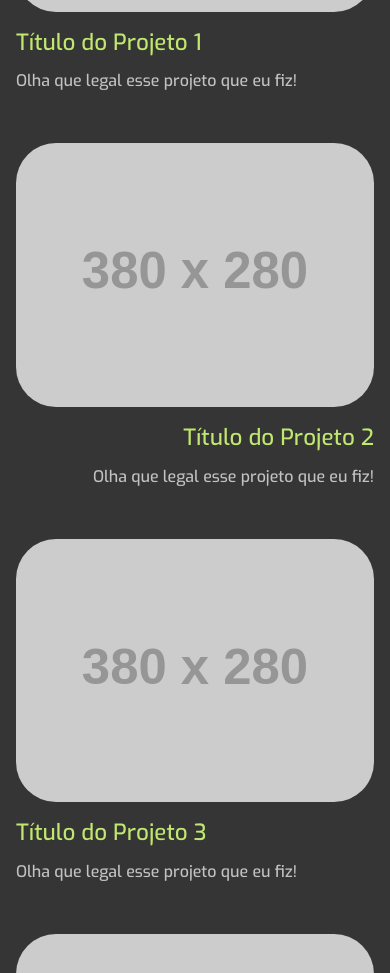
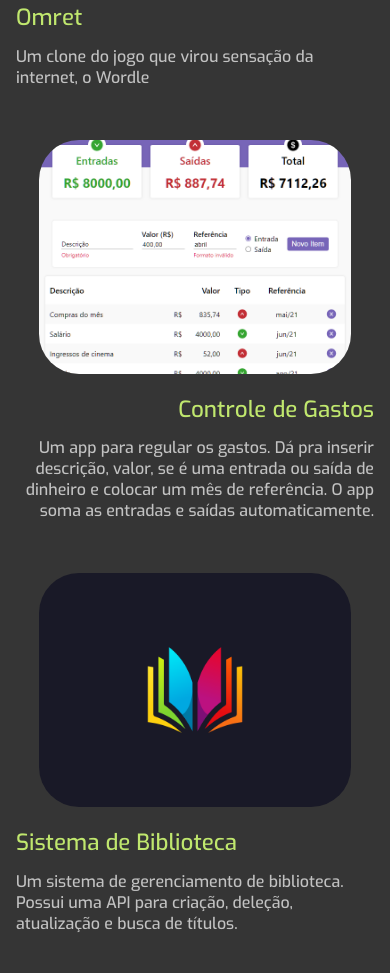
Before and after one commit to vhfarias/vhfarias.github.io, a plain HTML site: page index.html in a window 390 px wide. Shown: the part 1503-2476 px from the top of the page. Drawn offline with Linux system fonts and the light colour scheme; placeholder pictures from the web are drawn by us.

Commit message:
updated projects

```diff
--- a/css/styles.css
+++ b/css/styles.css
@@ -220,14 +220,21 @@ h2 {
   grid-template-columns: 1fr 1fr;
   width: 100%;
   column-gap: 30px;
-  justify-items: flex-start;
+  justify-items: start;
   padding: 10px 0;
 
+}
+
+#projects article a {
+  justify-self: flex-end;
 }
 
 #projects article img {
   border-radius: 40px;
   justify-self: end;
+  object-fit: cover;
+  width: 380px;
+  height: 280px;
 }
 
 /* Even articles */
@@ -237,10 +244,12 @@ h2 {
   text-align: end;
 }
 
-#projects article:nth-of-type(even) img {
+#projects article:nth-of-type(even) a {
   justify-self: start;
   order: 2;
 }
+
+
 
 
 #projects article h4 {
@@ -478,12 +487,19 @@ form input[type=submit]:not([disabled]):hover {
   #projectsContainer article {
     display: flex;
     flex-direction: column;
-    align-items: normal;
+    align-items: center;
     gap: 1em;
   }
 
   #projectsContainer article:nth-of-type(even) {
     flex-direction: column-reverse;
+  }
+
+  #projects article img {
+    object-fit: cover;
+    width: 80vw;
+    height: auto;
+    aspect-ratio: 4 / 3;
   }
 
   #arrowLeft,
--- a/index.html
+++ b/index.html
@@ -59,45 +59,38 @@
       <div id="projectsWrapper">
         <div id="projectsContainer">
           <article>
-            <img src="https://via.placeholder.com/380x280.png?text=Project One" alt="Imagem de Projeto" />
+            <a href="https://github.com/vhfarias/omret">
+              <img src="./img/p01.png" alt="Projeto Omret" />
+            </a>
             <div class="description">
-              <h4>Título do Projeto 1</h4>
-              <p>Olha que legal esse projeto que eu fiz!</p>
+              <h4>Omret</h4>
+              <p>Um clone do jogo que virou sensação da internet, o Wordle</p>
             </div>
           </article>
           <article>
-            <img src="https://via.placeholder.com/380x280.png?text=Project Two" alt="Imagem de Projeto" />
+            <a href="https://github.com/vhfarias/controle-gastos">
+              <img src="./img/p02.png" alt="Projeto Controle de Gastos" />
+            </a>
             <div class="description">
-              <h4>Título do Projeto 2</h4>
-              <p>Olha que legal esse projeto que eu fiz!</p>
+              <h4>Controle de Gastos</h4>
+              <p>Um app para regular os gastos. Dá pra inserir descrição, valor, se é uma entrada ou saída de dinheiro e
+                colocar um mês de referência. O app soma as entradas e saídas automaticamente.</p>
             </div>
           </article>
           <article>
-            <img src="https://via.placeholder.com/380x280.png?text=Project Three" alt="Imagem de Projeto" />
+            <a href="https://github.com/vhfarias/biblioteca-backend"><img src="./img/p03.png"
+                alt="Projeto Biblioteca" /></a>
             <div class="description">
-              <h4>Título do Projeto 3</h4>
-              <p>Olha que legal esse projeto que eu fiz!</p>
+              <h4>Sistema de Biblioteca</h4>
+              <p>Um sistema de gerenciamento de biblioteca. Possui uma API para criação, deleção, atualização e busca de
+                títulos.</p>
             </div>
           </article>
           <article>
-            <img src="https://via.placeholder.com/380x280.png?text=Project Four" alt="Imagem de Projeto" />
+            <a href="https://github.com/vhfarias/snake-js"><img src="./img/p04.png" alt="Projeto Snake" /></a>
             <div class="description">
-              <h4>Título do Projeto 4</h4>
-              <p>Olha que legal esse projeto que eu fiz!</p>
-            </div>
-          </article>
-          <article>
-            <img src="https://via.placeholder.com/380x280.png?text=Project Five" alt="Imagem de Projeto" />
-            <div class="description">
-              <h4>Título do Projeto 5</h4>
-              <p>Olha que legal esse projeto que eu fiz!</p>
-            </div>
-          </article>
-          <article>
-            <img src="https://via.placeholder.com/380x280.png?text=Project Six" alt="Imagem de Projeto" />
-            <div class="description">
-              <h4>Título do Projeto 6</h4>
-              <p>Olha que legal esse projeto que eu fiz!</p>
+              <h4>Jogo da Cobrinha</h4>
+              <p>Um jogo da cobrinha feito com HTML e Javascript, utilizando a API Canvas</p>
             </div>
           </article>
         </div>
--- a/js/main.js
+++ b/js/main.js
@@ -41,7 +41,6 @@ let themeSelector = {
   isOn: false,
   current: 'dark',
   change: () => {
-    let themes = document.querySelectorAll('link[data-theme]');
     themeSelector.isOn = !themeSelector.isOn;
     themeSelector.element.setAttribute('data-on', themeSelector.isOn);
     document.querySelector('#theme').href = themeSelector.isOn ? './css/theme-light.css' : './css/theme-dark.css';
```
Also changed, not shown: img/p01.png (added), img/p02.png (added), img/p03.png (added), img/p04.png (added).
